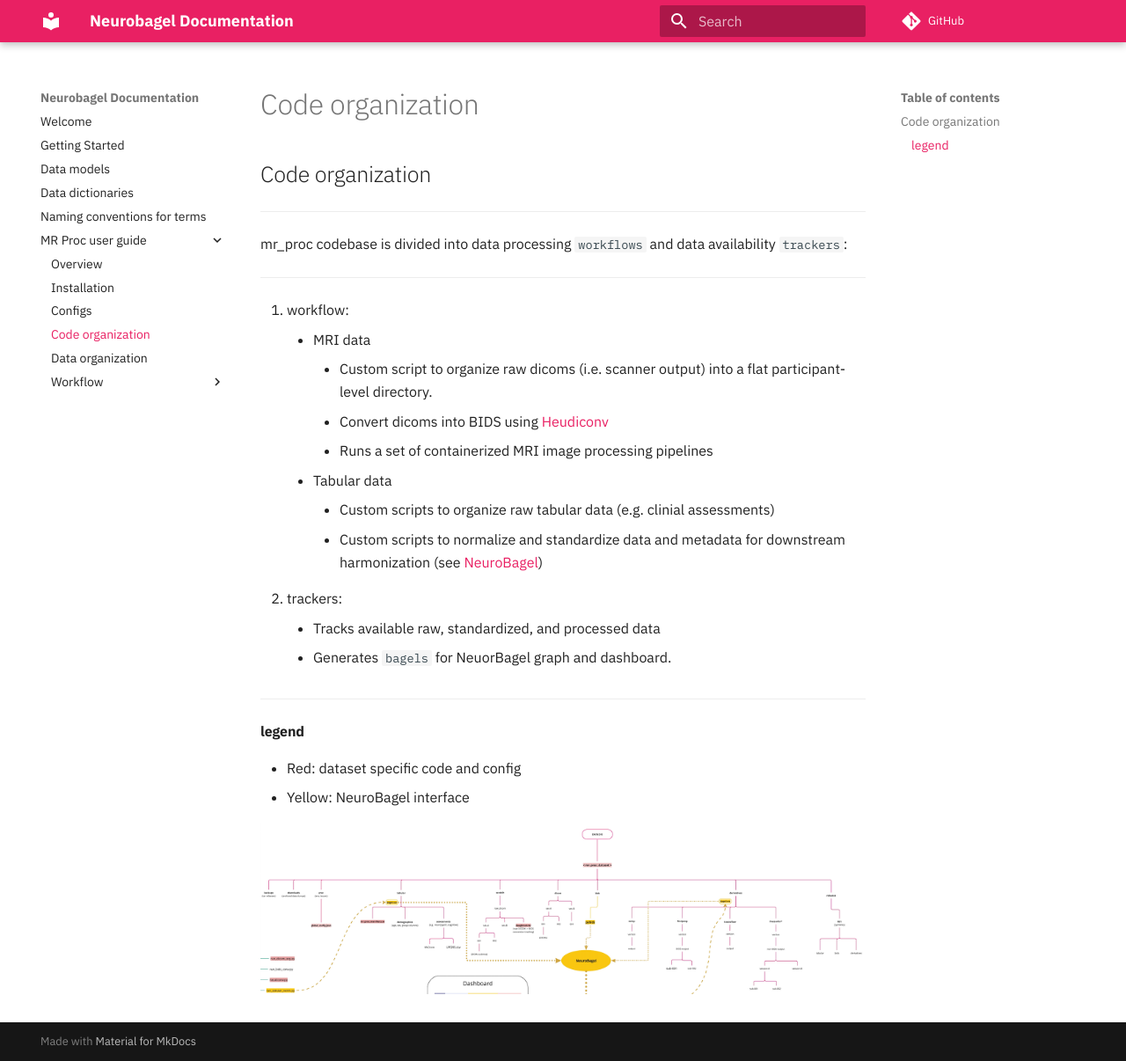
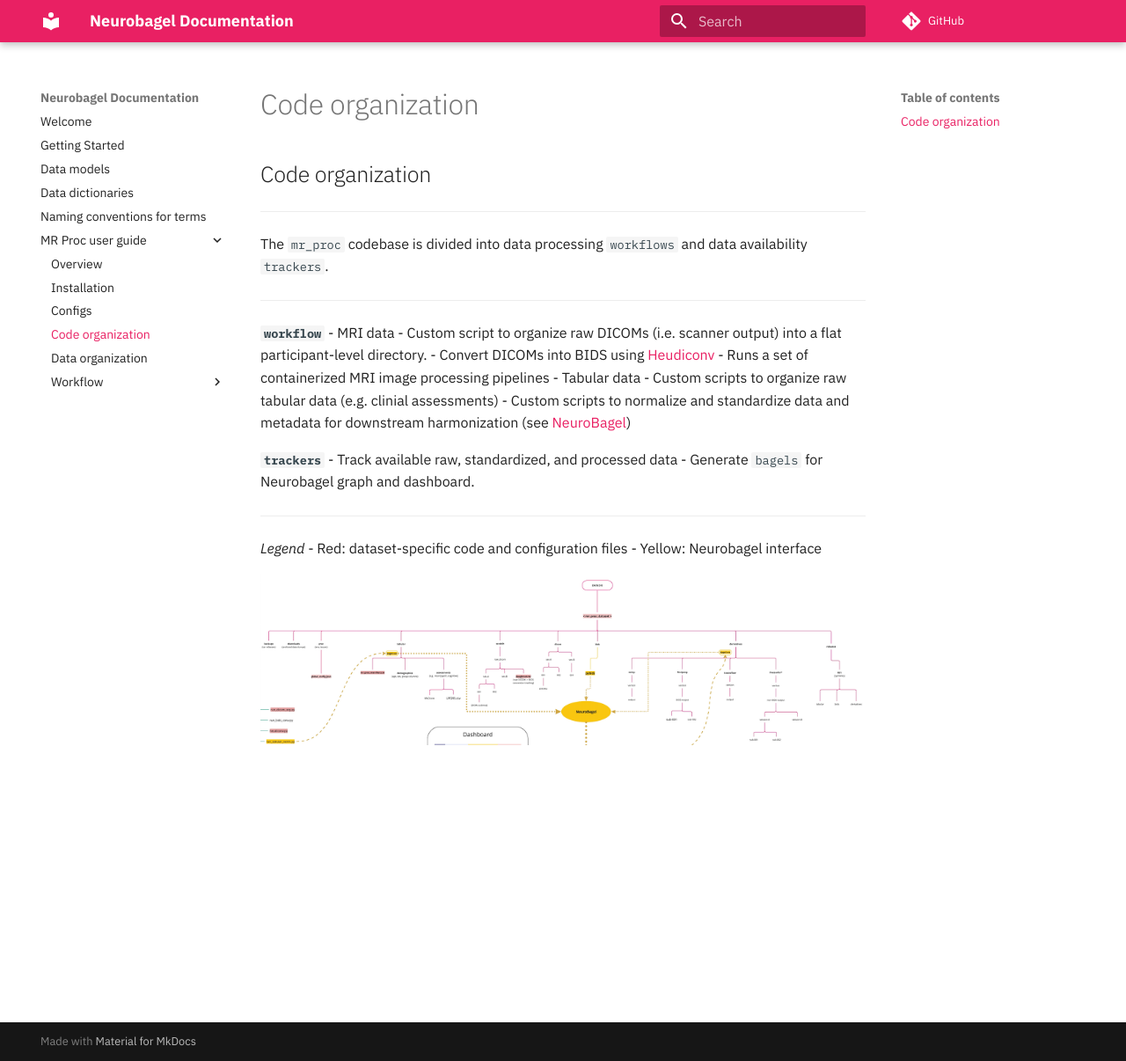
Before and after one commit to neurobagel/documentation, an MkDocs documentation site: the page built from docs/mr_proc/code_org.md, in a window 1280 px wide and 1206 px high. Shown: the whole window at 88% size. Built offline with MkDocs 1.6.1 and Material for MkDocs 9.7.7, drawn with Linux system fonts in a browser that asks for light colours; comment, search, counter and statistics services are not loaded.

Commit message:
minor formatting changes to other files

```diff
--- a/docs/mr_proc/code_org.md
+++ b/docs/mr_proc/code_org.md
@@ -2,27 +2,27 @@
 
 ---
 
-mr_proc codebase is divided into data processing `workflows` and data availability `trackers`:
+The `mr_proc` codebase is divided into data processing `workflows` and data availability `trackers`.
 
 ---
 
-2. workflow:
-    - MRI data
-        - Custom script to organize raw dicoms (i.e. scanner output) into a flat participant-level directory.
-        - Convert dicoms into BIDS using [Heudiconv](https://heudiconv.readthedocs.io/en/latest/)
-        - Runs a set of containerized MRI image processing pipelines
-    - Tabular data
-        - Custom scripts to organize raw tabular data (e.g. clinial assessments)
-        - Custom scripts to normalize and standardize data and metadata for downstream harmonization (see [NeuroBagel](../index.md))
-3. trackers:
-    - Tracks available raw, standardized, and processed data
-    - Generates `bagels` for NeuorBagel graph and dashboard.
+**`workflow`**
+- MRI data
+    - Custom script to organize raw DICOMs (i.e. scanner output) into a flat participant-level directory.
+    - Convert DICOMs into BIDS using [Heudiconv](https://heudiconv.readthedocs.io/en/latest/)
+    - Runs a set of containerized MRI image processing pipelines
+- Tabular data
+    - Custom scripts to organize raw tabular data (e.g. clinial assessments)
+    - Custom scripts to normalize and standardize data and metadata for downstream harmonization (see [NeuroBagel](../index.md))
+
+**`trackers`**
+- Track available raw, standardized, and processed data
+- Generate `bagels` for Neurobagel graph and dashboard.
 
 ---
 
-#### legend
-- Red: dataset specific code and config
-- Yellow: NeuroBagel interface
-
+*Legend*
+- Red: dataset-specific code and configuration files
+- Yellow: Neurobagel interface
 
 ![code_org](../imgs/code_org.png)
```
Also changed, not shown: docs/mr_proc/configs.md (+9 -10 lines), docs/mr_proc/data_org.md (+1 -1 lines), docs/mr_proc/installation.md (+11 -10 lines).
